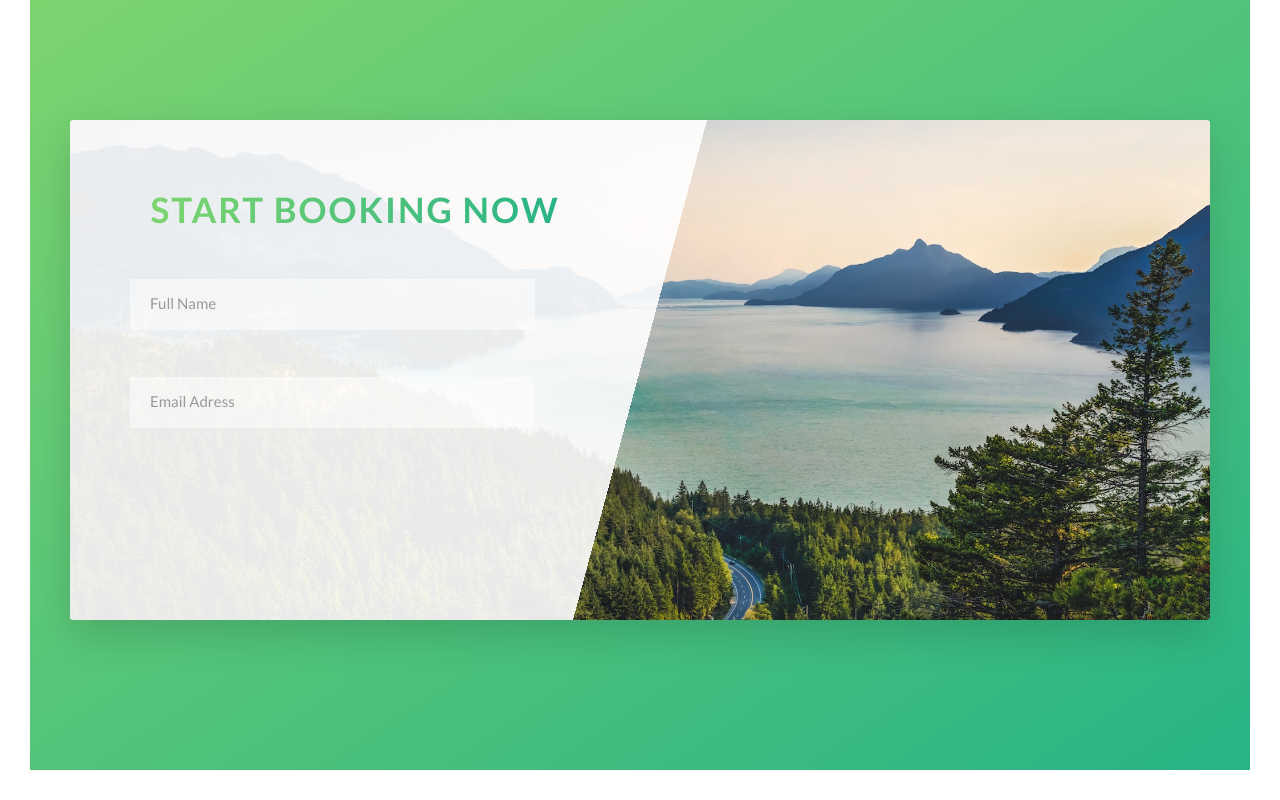
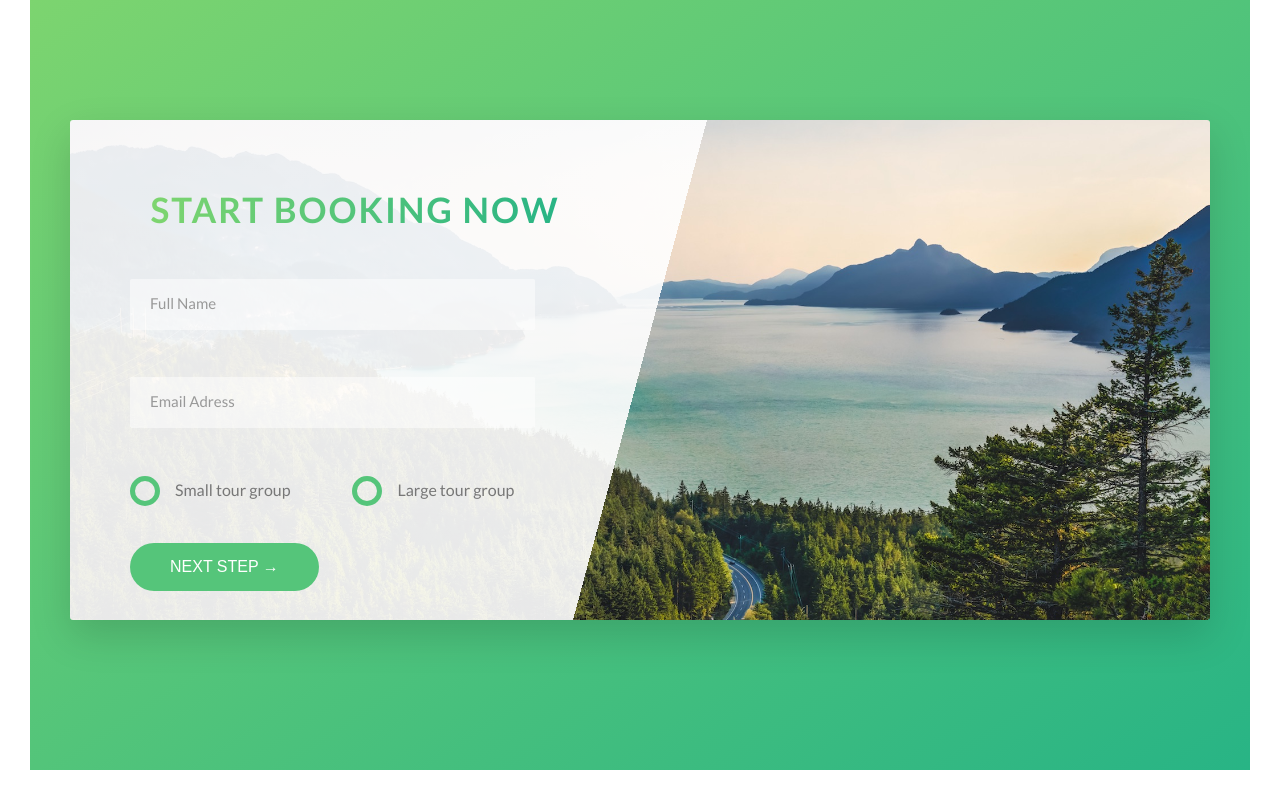
Before and after one commit to Gustavo64522/Natours, a website: page index.html in a window 1280 px wide. Shown: the part 4805-5605 px from the top of the page. Drawn offline with Linux system fonts and the light colour scheme.

Commit message:
Finalizando section book
Concluindo section book.
Customizando radio buttons.
Utilizando seletores parent.

```diff
--- a/index.html
+++ b/index.html
@@ -266,6 +266,27 @@
                                     <input type="email" class="form__input" placeholder="Email Adress" id="email" required>
                                     <label for="email" class="form__label">Email Adress</label>
                                 </div>
+
+                                <div class="form__group u-margin-bottom-medium">
+                                    <div class="form__radio-group">
+                                        <input type="radio" class="form__radio-input" id="small" name="size">
+                                        <label for="small" class="form__radio-label">
+                                            <span class="form__radio-button"></span>
+                                            Small tour group
+                                        </label>
+                                    </div>
+                                    <div class="form__radio-group">
+                                        <input type="radio" class="form__radio-input" id="large" name="size">
+                                        <label for="large" class="form__radio-label">
+                                            <span class="form__radio-button"></span>
+                                            Large tour group
+                                        </label>
+                                    </div>
+                                </div>
+                                <div class="form__group">
+                                    <button class="btn btn--green">Next step &rarr;</button>
+                                </div>
+
                             </form>
                         </div>
                     </div>
--- a/sass/base/_utilities.scss
+++ b/sass/base/_utilities.scss
@@ -1,11 +1,11 @@
-.u-center-text { text-align: center; }
+.u-center-text { text-align: center !important; }
 
-.u-margin-bottom-small {  margin-bottom: 1.5rem; }
+.u-margin-bottom-small {  margin-bottom: 1.5rem !important; }
 
-.u-margin-bottom-medium {  margin-bottom: 4rem; }
+.u-margin-bottom-medium {  margin-bottom: 4rem !important; }
 
-.u-margin-bottom-big { margin-bottom: 8rem; }
+.u-margin-bottom-big { margin-bottom: 8rem !important; }
 
-.u-margin-top-big { margin-top: 8rem; }
+.u-margin-top-big { margin-top: 8rem !important; }
 
-.u-margin-top-huge { margin-top: 10rem; }
+.u-margin-top-huge { margin-top: 10rem !important; }
--- a/sass/components/_button.scss
+++ b/sass/components/_button.scss
@@ -1,4 +1,5 @@
 .btn {
+    &,
     &:link,
     &:visited {
         text-transform: uppercase;
@@ -9,6 +10,10 @@
         transition: all .2s;
         position: relative;
         font-size: $default-font-size;
+
+        //Change for de <Button> element
+        border: none;
+        cursor: pointer;
     }
 
     &:hover {
@@ -21,7 +26,9 @@
         }
     }
 
-    &:active {
+    &:active,
+    &:focus {
+        outline: none;
         transform: translateY(-1px);
         box-shadow: 0 .5rem 1rem rgba($color-black,.2);
     }
--- a/sass/components/_form.scss
+++ b/sass/components/_form.scss
@@ -14,6 +14,7 @@
         border-bottom: 3px solid transparent;
         width: 90%;
         display: block;
+        transition: all .3s;
 
         &:focus {
             outline: none;
@@ -43,4 +44,50 @@
         visibility: hidden;
         transform: translateY(-4rem);
     }
+
+    &__radio-group {
+        width: 49%;
+        display: inline-block;
+    }
+
+    &__radio-input {
+        display: none;
+    }
+
+    &__radio-label {
+        font-size: $default-font-size;
+        cursor: pointer;
+        position: relative;
+        padding-left: 4.5rem;
+    }
+
+    &__radio-button {
+        width: 3rem;
+        height: 3rem;
+        border: 5px solid $color-primary;
+        border-radius: 50%;
+        display: block;
+        position: absolute;
+        left: 0;
+        top: -.4rem;
+
+        &::after {
+            content: "";
+            display: block;
+            height: 1.3rem;
+            width: 1.3rem;
+            border-radius: 50%;
+            position: absolute;
+            top: 50%;
+            left: 50%;
+            transform: translate(-50%, -50%);
+            background-color: $color-primary;
+            opacity: 0;
+            transition: opacity .2s;
+        }
+    }
+
+    &__radio-input:checked ~ &__radio-label &__radio-button::after {
+        opacity: 1;
+    }
 }
```
Also changed, not shown: css/style.css.
